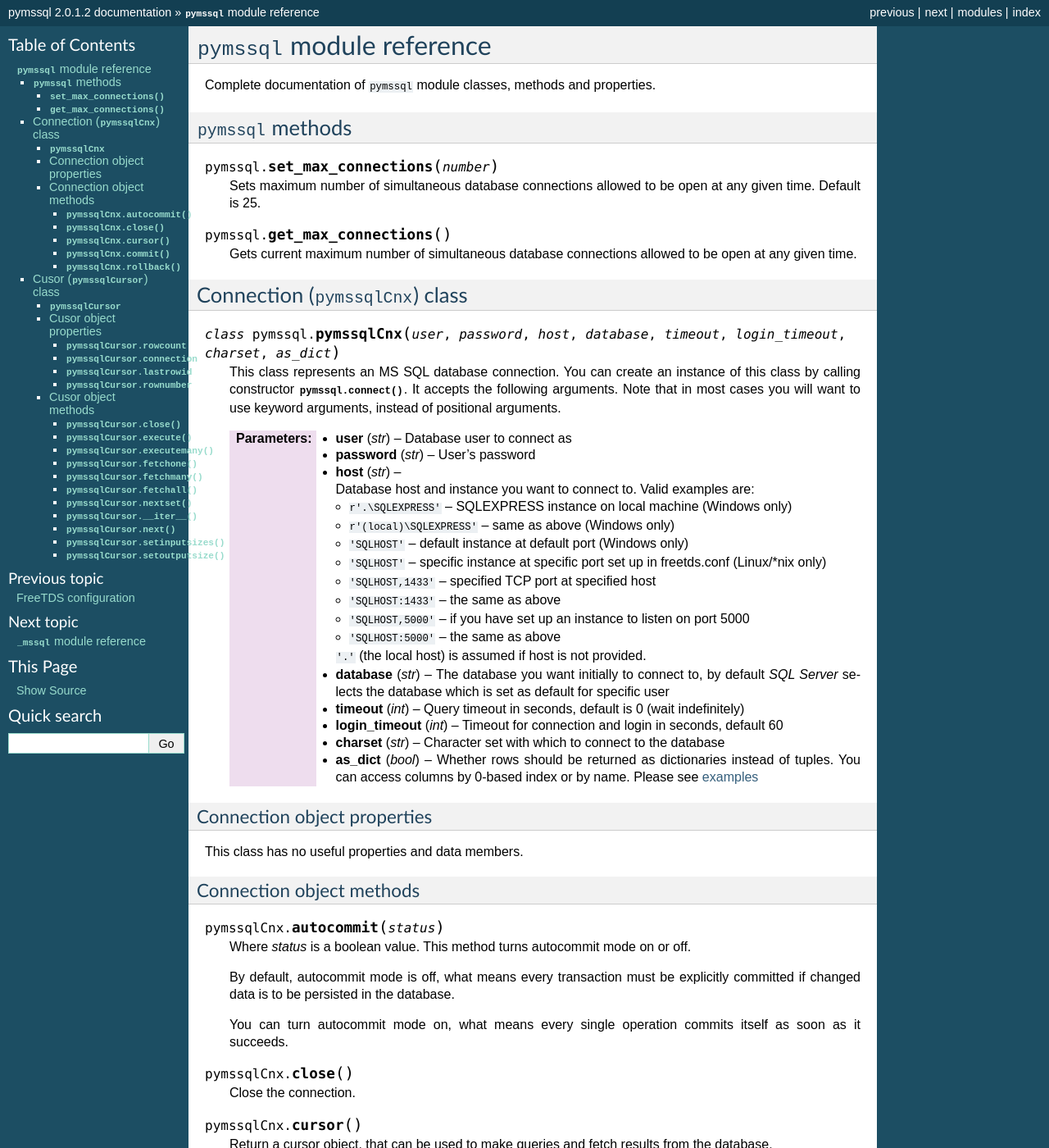
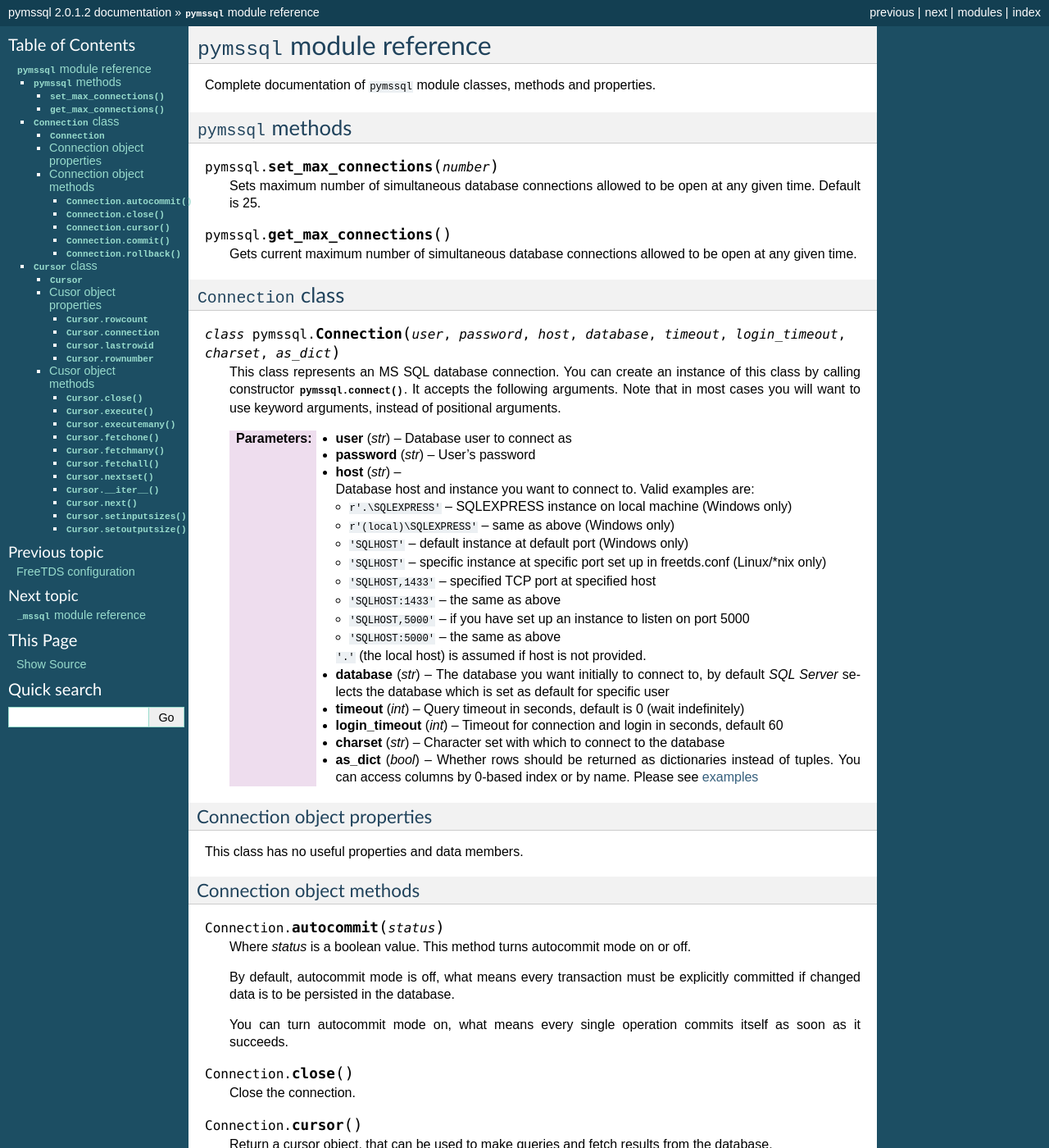
Before and after one commit to pymssql/pymssql, a Sphinx documentation site: the page built from docs/ref/pymssql.rst, in a window 1280 px wide and 1400 px high. Shown: the whole window at 82% size. Built offline with Sphinx 7.4.7, drawn with Linux system fonts in a browser that asks for light colours; some of the changed text lies outside the part shown.

Commit message:
Correct pymssql class names.

```diff
--- a/docs/ref/pymssql.rst
+++ b/docs/ref/pymssql.rst
@@ -19,10 +19,10 @@
     Gets current maximum number of simultaneous database connections allowed to
     be open at any given time.
 
-Connection (``pymssqlCnx``) class
-=================================
+``Connection`` class
+====================
 
-.. py:class:: pymssqlCnx(user, password, host, database, timeout, \
+.. py:class:: Connection(user, password, host, database, timeout, \
                          login_timeout, charset, as_dict)
 
     This class represents an MS SQL database connection. You can create an
@@ -71,7 +71,7 @@
 Connection object methods
 -------------------------
 
-.. py:method:: pymssqlCnx.autocommit(status)
+.. py:method:: Connection.autocommit(status)
 
    Where *status* is a boolean value. This method turns autocommit mode on or
    off.
@@ -82,57 +82,57 @@
    You can turn autocommit mode on, what means every single operation commits
    itself as soon as it succeeds.
 
-.. py:method:: pymssqlCnx.close()
+.. py:method:: Connection.close()
 
    Close the connection.
 
-.. py:method:: pymssqlCnx.cursor()
+.. py:method:: Connection.cursor()
 
    Return a cursor object, that can be used to make queries and fetch results
    from the database.
 
-.. py:method:: pymssqlCnx.commit()
+.. py:method:: Connection.commit()
 
    Commit current transaction. You must call this method to persist your data if
    you leave autocommit at its default value, which is ``False``.
 
    See also :doc:`pymssql examples </pymssql_examples>`.
 
-.. py:method:: pymssqlCnx.rollback()
+.. py:method:: Connection.rollback()
 
    Roll back current transaction.
 
-Cusor (``pymssqlCursor``) class
-===============================
+``Cursor`` class
+================
 
-.. py:class:: pymssqlCursor
+.. py:class:: Cursor
 
 This class represents a Cursor (in terms of Python DB-API specs) that is used to
 make queries against the database and obtaining results. You create
-``pymssqlCursor`` instances by calling :py:meth:`~pymssqlCnx.cursor()` method on
-an open :py:class:`pymssqlCnx` connection object.
+``Cursor`` instances by calling :py:meth:`~Connection.cursor()` method on
+an open :py:class:`Connection` connection object.
 
 Cusor object properties
 -----------------------
 
-.. py:attribute:: pymssqlCursor.rowcount
+.. py:attribute:: Cursor.rowcount
 
    Returns number of rows affected by last operation. In case of ``SELECT``
    statements it returns meaningful information only after all rows have been
    fetched.
 
-.. py:attribute:: pymssqlCursor.connection
+.. py:attribute:: Cursor.connection
 
    This is the extension of the DB-API specification. Returns a reference to the
    connection object on which the cursor was created.
 
-.. py:attribute:: pymssqlCursor.lastrowid
+.. py:attribute:: Cursor.lastrowid
 
    This is the extension of the DB-API specification. Returns identity value of
    last inserted row. If previous operation did not involve inserting a row into
    a table with identity column, ``None`` is returned.
 
-.. py:attribute:: pymssqlCursor.rownumber
+.. py:attribute:: Cursor.rownumber
 
    This is the extension of the DB-API specification. Returns current 0-based
    index of the cursor in the result set.
@@ -140,12 +140,12 @@
 Cusor object methods
 --------------------
 
-.. py:method:: pymssqlCursor.close()
+.. py:method:: Cursor.close()
 
    Close the cursor. The cursor is unusable from this point.
 
-.. py:method:: pymssqlCursor.execute(operation)
-               pymssqlCursor.execute(operation, params)
+.. py:method:: Cursor.execute(operation)
+               Cursor.execute(operation, params)
 
     *operation* is a string and *params*, if specified, is a simple value, a
     tuple, or ``None``.
@@ -161,19 +161,19 @@
     special meaning, so you can use it as usual in your query string, for
     example in ``LIKE`` operator. See the :doc:`examples </pymssql_examples>`.
 
-    You must call :meth:`pymssqlCnx.commit()` after ``execute()`` or your data
+    You must call :meth:`Connection.commit()` after ``execute()`` or your data
     will not be persisted in the database. You can also set
     ``connection.autocommit`` if you want it to be done automatically. This
     behaviour is required by DB-API, if you don't like it, just use the
     :mod:`_mssql` module instead.
 
-.. py:method:: pymssqlCursor.executemany(operation, params_seq)
+.. py:method:: Cursor.executemany(operation, params_seq)
 
    *operation* is a string and *params_seq* is a sequence of tuples (e.g. a
    list). Execute a database operation repeatedly for each element in parameter
    sequence.
 
-.. py:method:: pymssqlCursor.fetchone()
+.. py:method:: Cursor.fetchone()
 
    Fetch the next row of a query result, returning a tuple, or a dictionary if
    as_dict was passed to ``pymssql.connect()``, or ``None`` if no more data is
@@ -181,7 +181,7 @@
    previous call to ``execute*()`` did not produce any result set or no call was
    issued yet.
 
-.. py:method:: pymssqlCursor.fetchmany(size=None)
+.. py:method:: Cursor.fetchmany(size=None)
 
    Fetch the next batch of rows of a query result, returning a list of tuples,
    or a list of dictionaries if *as_dict* was passed to
@@ -191,7 +191,7 @@
    (:pep:`249#operationalerror`) if previous call to ``execute*()`` did not
    produce any result set or no call was issued yet.
 
-.. py:method:: pymssqlCursor.fetchall()
+.. py:method:: Cursor.fetchall()
 
    Fetch all remaining rows of a query result, returning a list of tuples, or a
    list of dictionaries if as_dict was passed to ``pymssql.connect()``, or an
@@ -199,21 +199,21 @@
    (:pep:`249#operationalerror`) if previous call to ``execute*()`` did not
    produce any result set or no call was issued yet.
 
-.. py:method:: pymssqlCursor.nextset()
+.. py:method:: Cursor.nextset()
 
    This method makes the cursor skip to the next available result set,
    discarding any remaining rows from the current set. Returns ``True`` value if
    next result is available, ``None`` if not.
 
-.. py:method:: pymssqlCursor.__iter__()
-               pymssqlCursor.next()
+.. py:method:: Cursor.__iter__()
+               Cursor.next()
 
    These methods facilitate :ref:`Python iterator protocol <python:typeiter>`.
    You most likely will not call them directly, but indirectly by using
    iterators.
 
-.. py:method:: pymssqlCursor.setinputsizes()
-               pymssqlCursor.setoutputsize()
+.. py:method:: Cursor.setinputsizes()
+               Cursor.setoutputsize()
 
    These methods do nothing, as permitted by DB-API specs.
 
```
Also changed, not shown: docs/release_notes.rst (+8 -8 lines).
